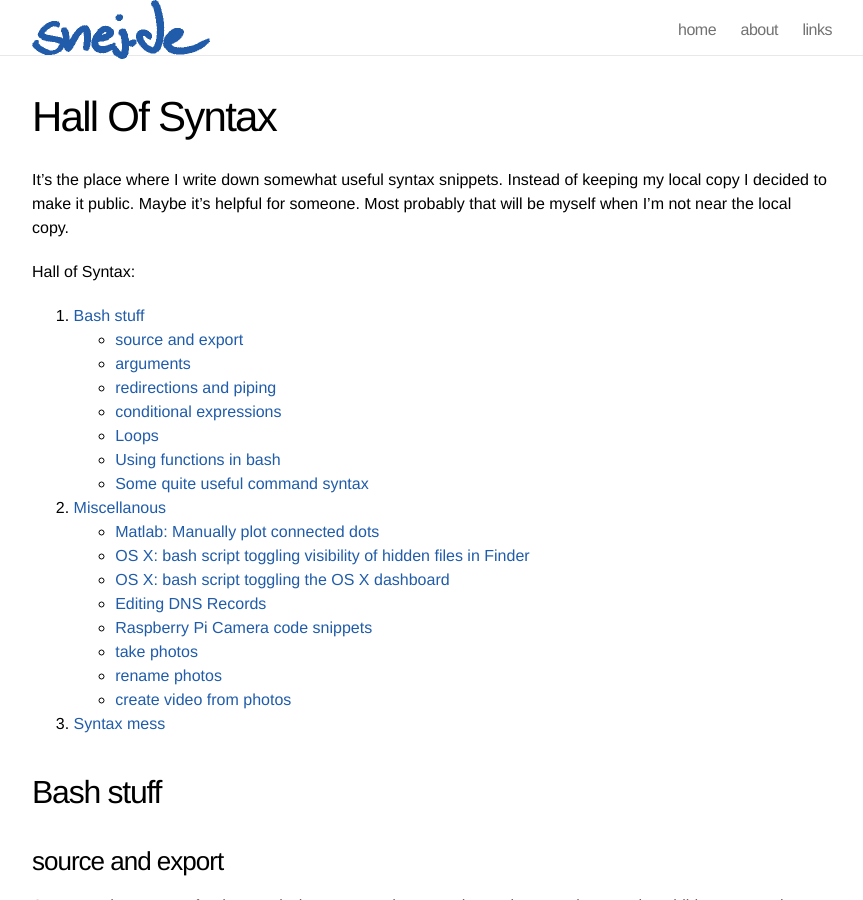
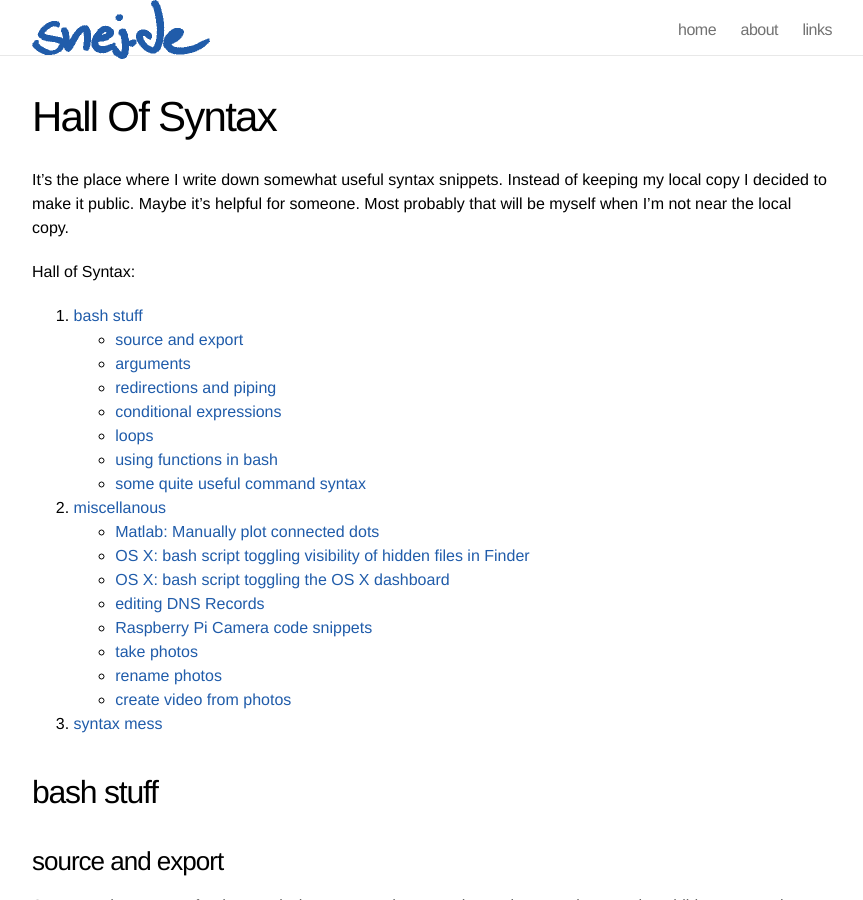
Before and after one commit to jewirth/jewirth.github.io, a Jekyll site: the page built from syntax.md, in a window 1280 px wide and 900 px high. Shown: the whole window, without its empty margins (208-1071 px from the left). Built offline with Jekyll 4.4.1, drawn with Linux system fonts in a browser that asks for light colours; some of the changed text lies outside the part shown.

```diff
--- a/syntax.md
+++ b/syntax.md
@@ -8,28 +8,28 @@ It's the place where I write down somewhat useful syntax snippets. Instead of ke
 
 Hall of Syntax:
 
-1. <a href="#1">Bash stuff</a>
+1. <a href="#1">bash stuff</a>
  - <a href="#11">source and export</a>
  - <a href="#12">arguments</a>
  - <a href="#13">redirections and piping</a>
  - <a href="#14">conditional expressions</a>
- - <a href="#15">Loops</a>
- - <a href="#16">Using functions in bash</a>
- - <a href="#17">Some quite useful command syntax</a>
-2. <a href="#2">Miscellanous</a>
+ - <a href="#15">loops</a>
+ - <a href="#16">using functions in bash</a>
+ - <a href="#17">some quite useful command syntax</a>
+2. <a href="#2">miscellanous</a>
  - <a href="#21">Matlab: Manually plot connected dots</a>
  - <a href="#22">OS X: bash script toggling visibility of hidden files in Finder</a>
  - <a href="#23">OS X: bash script toggling the OS X dashboard</a>
- - <a href="#24">Editing DNS Records</a>
+ - <a href="#24">editing DNS Records</a>
  - <a href="#25">Raspberry Pi Camera code snippets</a>
   - <a href="#251">take photos</a>
   - <a href="#252">rename photos</a>
   - <a href="#253">create video from photos</a>
-3. <a href="#3">Syntax mess</a>
+3. <a href="#3">syntax mess</a>
 
 <a name="1"></a>
 
-# Bash stuff
+# bash stuff
 
 <a name="11"></a>
 
@@ -171,7 +171,7 @@ The snippets below show how to use redirections and piping:
 
 <a name="15"></a>
 
-## Loops
+## loops
 
     #!/bin/bash
 
@@ -234,7 +234,7 @@ The snippets below show how to use redirections and piping:
 
 <a name="16"></a>
 
-## Using functions in bash:
+## using functions in bash:
 
     #!/bin/bash
 
@@ -256,7 +256,7 @@ The snippets below show how to use redirections and piping:
 
 <a name="17"></a>
 
-## Some quite useful command syntax
+## some quite useful command syntax
 
     # show third field of each line in test.txt with delimiter '#'
     cut -d# -f3 test.txt
@@ -274,7 +274,7 @@ The snippets below show how to use redirections and piping:
 
 <a name="2"></a>
 
-# Miscellanous
+# miscellanous
 
 <a name="21"></a>
 
@@ -345,7 +345,7 @@ kill or enable the OS X dashboard
 
 <a name="24"></a>
 
-## Editing DNS Records
+## editing DNS Records
 
     General Syntax: [DOMAIN/SUBDOMAIN] [TYPE] [VALUE]
 
@@ -399,7 +399,7 @@ kill or enable the OS X dashboard
 
 <a name="3"></a>
 
-# Syntax-mess
+# syntax mess
 
 Here you'll see a mess of syntax snippets that I found useful at some point in my life. Since this category is called 'mess' there is no particular order or useful description. Continue reading at your own risk!
 
```
